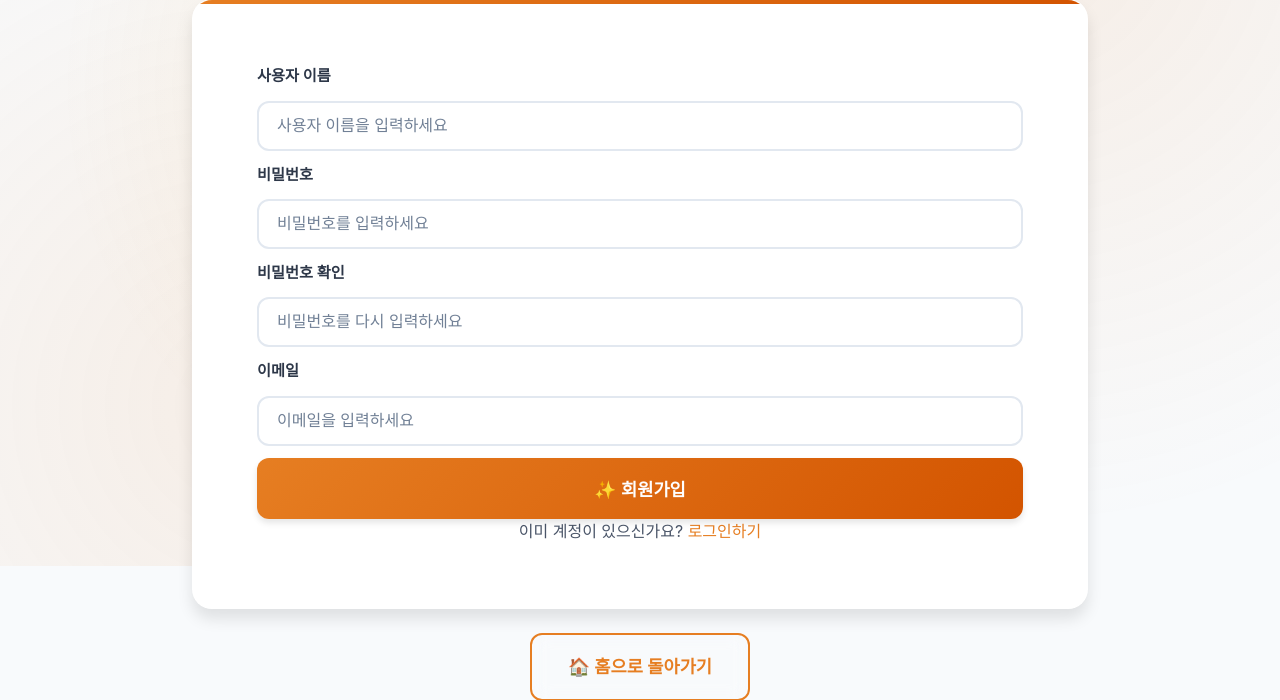
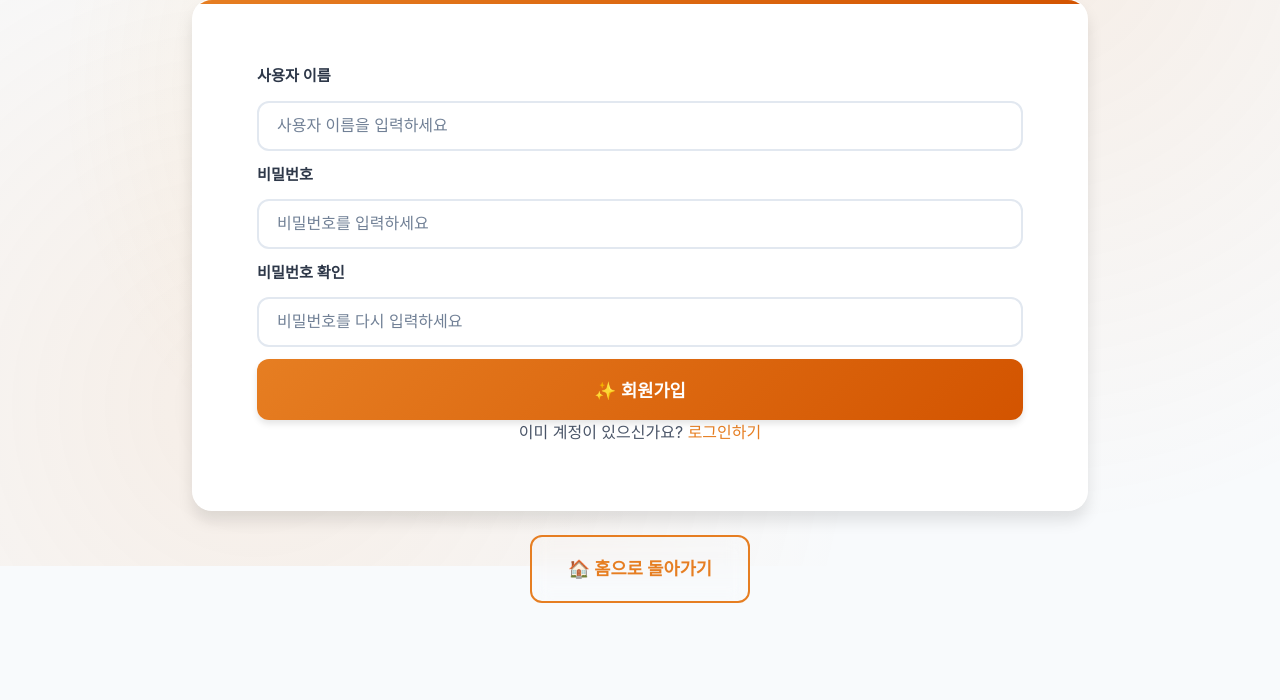
Before and after one commit to JiwonHwang01/Letters_project, a Django app: page /accounts/signup/ in a window 1280 px wide. Shown: the part 234-934 px from the top of the page. After the commit the page ends 837 px from the top, so only its background shows below. Run offline with Django 4.2, Linux system fonts and the light colour scheme; some web fonts are replaced.

Commit message:
feat: 회원가입 간소화 * 비밀번호 제한사항 제거 * 이메일 필드 제거

```diff
--- a/accounts/forms.py
+++ b/accounts/forms.py
@@ -3,9 +3,8 @@ from django.contrib.auth.forms import UserCreationForm
 from letters.models import User
 
 class UserForm(UserCreationForm):
-    email = forms.EmailField(label="이메일")
     lettercase_url = forms.CharField(required=False)
 
     class Meta:
         model = User
-        fields = ["username", "password1", "password2", "email","lettercase_url"]
+        fields = ["username", "password1", "password2", "lettercase_url"]
--- a/accounts/templates/accounts/signup.html
+++ b/accounts/templates/accounts/signup.html
@@ -50,13 +50,6 @@
                        value="{{ form.password2.value|default_if_none:'' }}" required>
             </div>
 
-            <div class="form-group">
-                <label class="form-label" for="email">이메일</label>
-                <input type="email" class="form-input" name="email" id="email"
-                       placeholder="이메일을 입력하세요"
-                       value="{{ form.email.value|default_if_none:'' }}" required>
-            </div>
-
             <div class="btn-group">
                 <button type="submit" class="btn btn-primary btn-full">
                     ✨ 회원가입
```
Also changed, not shown: mysite/settings.py (+2 -7 lines).
